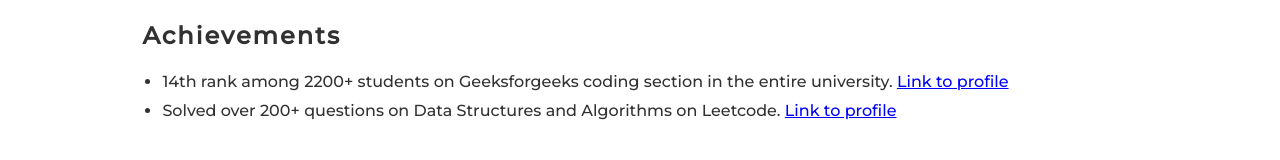
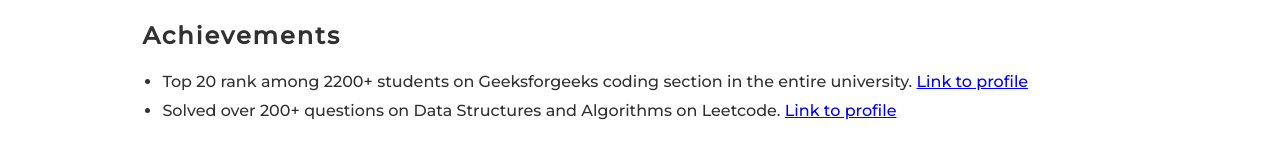
Before and after one commit to skcshubham/portfolio-webapp, a React (Create React App) app: page /about in a window 1280 px wide. Shown: the part 458-618 px from the top of the page. Built offline with nearby package versions, Linux system fonts and the light colour scheme.

Commit message:
updated about

```diff
--- a/src/Components/About/About.js
+++ b/src/Components/About/About.js
@@ -33,7 +33,7 @@ const About = () => {
 				<h2 className="section-header">Achievements</h2>
 				<ul>
 					<li>
-						14th rank among 2200+ students on Geeksforgeeks coding section in
+						Top 20 rank among 2200+ students on Geeksforgeeks coding section in
 						the entire university.{" "}
 						<a
 							href="https://auth.geeksforgeeks.org/user/skcshubham/practice/"
```
